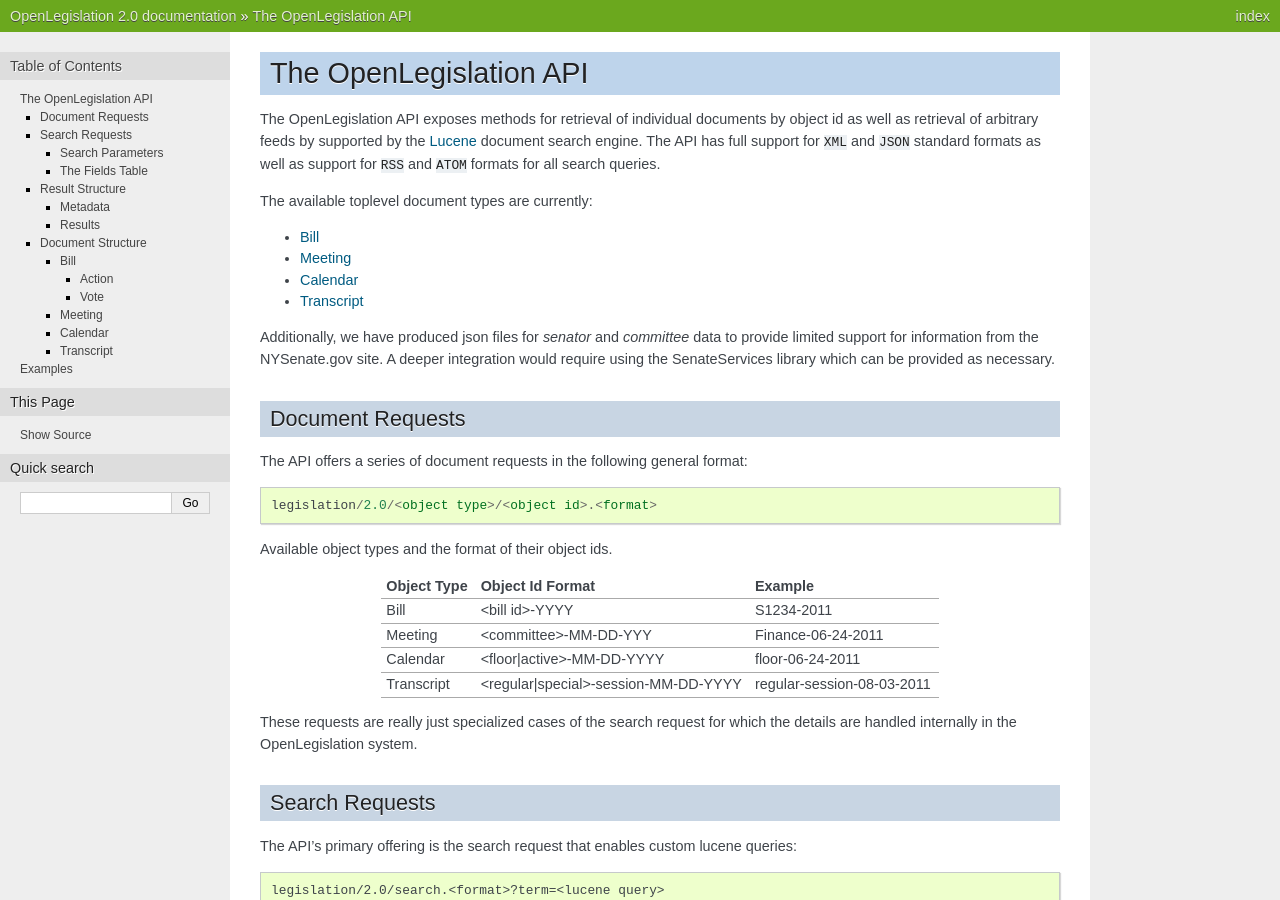
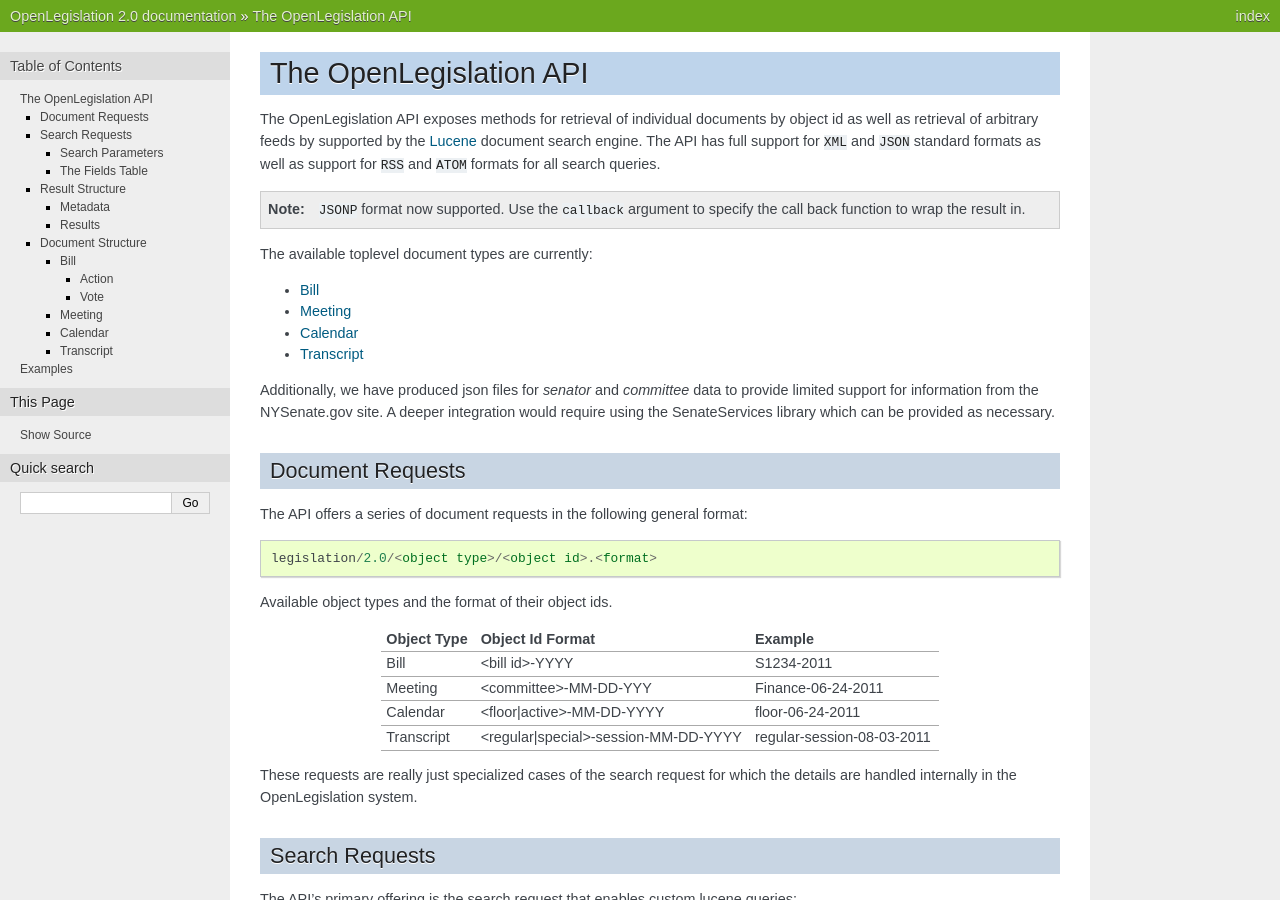
Before and after one commit to nysenate/OpenLegislation, a Sphinx documentation site: the page built from docs/source/index.rst, in a window 1280 px wide and 900 px high. Built offline with Sphinx 7.4.7, drawn with Linux system fonts in a browser that asks for light colours.

Commit message:
Document the JSONP support.

```diff
--- a/docs/source/index.rst
+++ b/docs/source/index.rst
@@ -6,6 +6,11 @@
 document search engine. The API has full support for ``XML`` and ``JSON``
 standard formats as well as support for ``RSS`` and ``ATOM`` formats for all
 search queries.
+
+.. note::
+
+    ``JSONP`` format now supported. Use the ``callback`` argument to specify the call
+    back function to wrap the result in.
 
 The available toplevel document types are currently:
 
```
